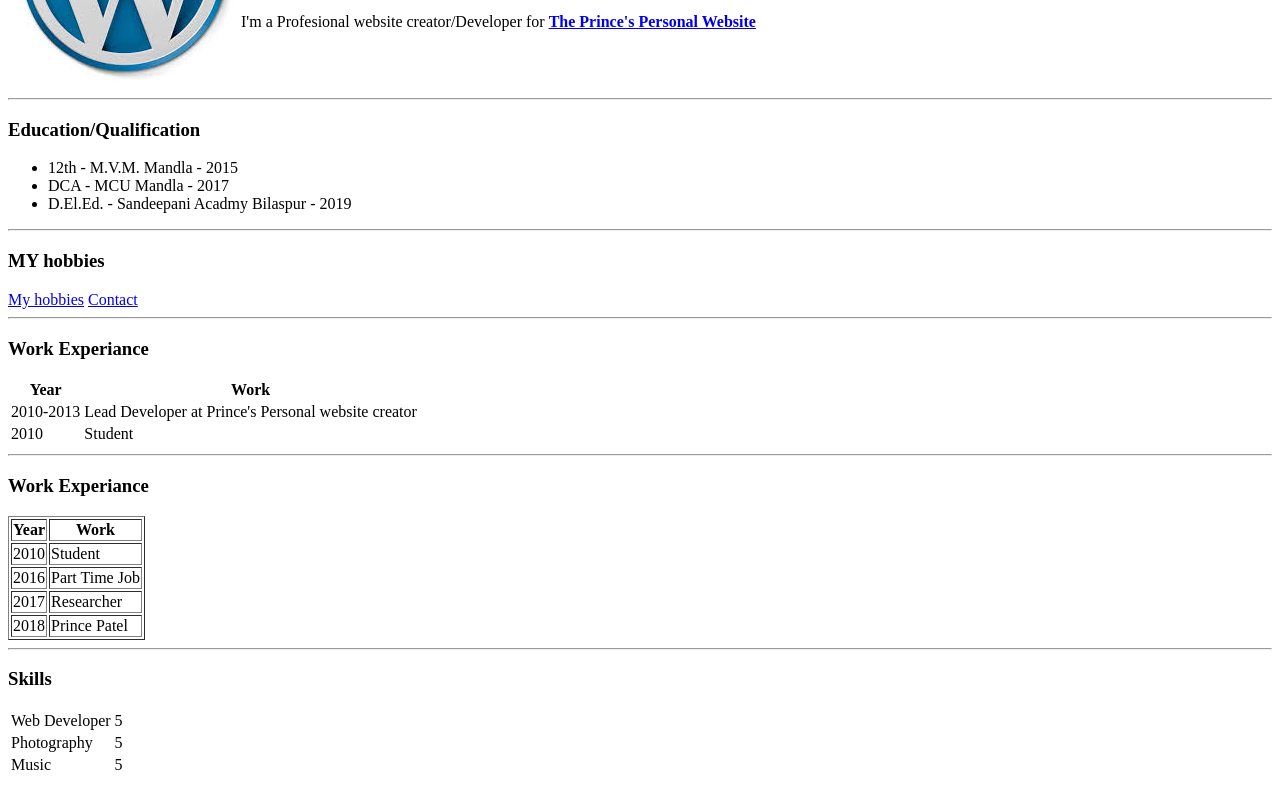
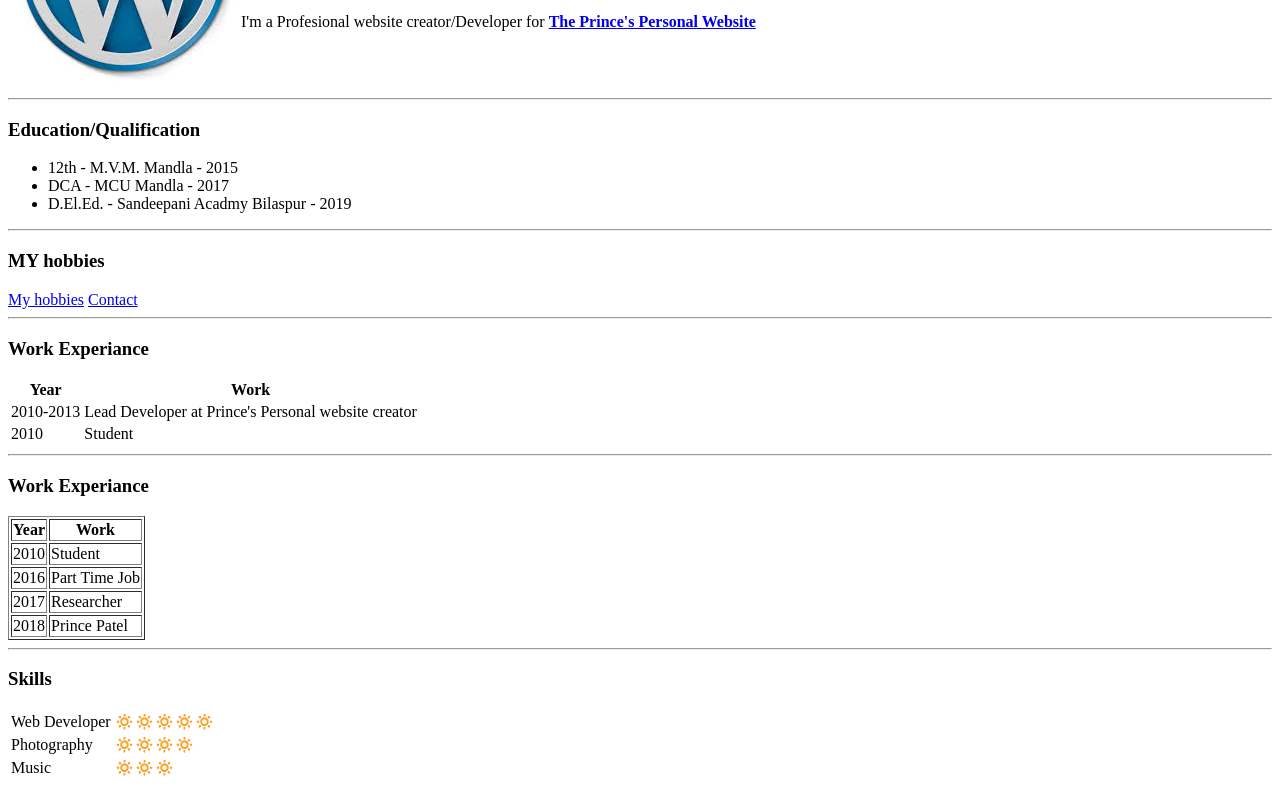
Before and after one commit to prnc4u/cv, a plain HTML site: page index.html in a window 1280 px wide. Shown: the part 151-939 px from the top of the page. Drawn offline with Linux system fonts and the light colour scheme.

Commit message:
Update index.html

```diff
--- a/index.html
+++ b/index.html
@@ -82,15 +82,15 @@
     <table cellspecing="10">
         <tr>
             <td>Web Developer</td>
-            <td>5</td>
+            <td>🔅🔅🔅🔅🔅</td>
         </tr>
         <tr>
             <td>Photography</td>
-            <td>5</td>
+            <td>🔅🔅🔅🔅</td>
         </tr>
         <tr>
             <td>Music</td>
-            <td>5</td>
+            <td>🔅🔅🔅</td>
         </tr>
     </table>
 
```
